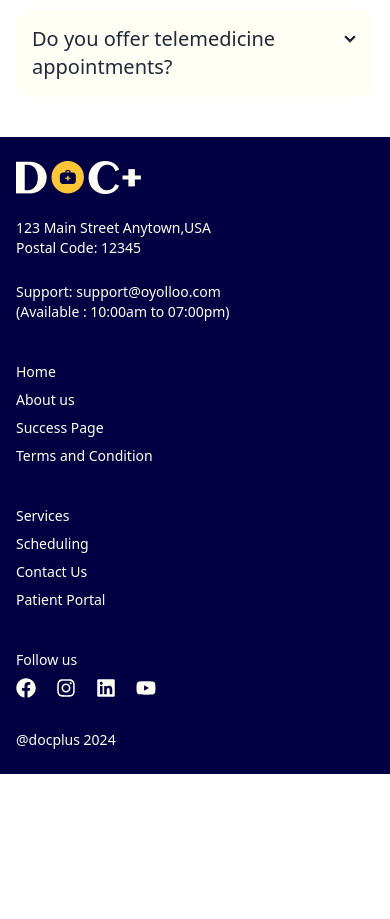
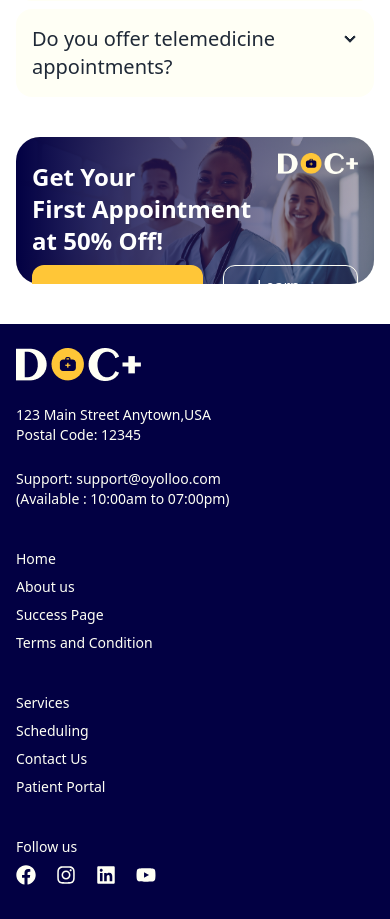
Before and after one commit to devo-ab/docPluss, a React (Vite) app: page / in a window 390 px wide. Shown: the part 3940-4859 px from the top of the page. Before the commit the page ends 4714 px from the top, so only its background shows below. Built offline with nearby package versions, Linux system fonts and the light colour scheme.

Commit message:
added discount banner with responsive

```diff
--- a/src/Layouts/Home/Home.jsx
+++ b/src/Layouts/Home/Home.jsx
@@ -1,5 +1,6 @@
 import Banner from "../../components/Banner/Banner";
 import CarePatient from "../../components/CarePatient/CarePatient";
+import Discount from "../../components/Discount/Discount";
 import Faq from "../../components/Faq/Faq";
 import Services from "../../components/Services/Services";
 import Solution from "../../components/Solution/Solution";
@@ -12,6 +13,7 @@ const Home = () => {
             <Solution></Solution>
             <Services></Services>
             <Faq></Faq>
+            <Discount></Discount>
         </div>
     );
 };
--- /dev/null
+++ b/src/components/Discount/Discount.jsx
@@ -0,0 +1,38 @@
+import img from "../../assets/images/Rectangle 32.png";
+import logo from "../../assets/logo/logo light.png";
+import { LuArrowUpRight } from "react-icons/lu";
+
+const Discount = () => {
+  return (
+    <div className="mt-10 relative overflow-hidden">
+      <img className="w-full h-fit rounded-3xl" src={img} alt="" />
+      <div className="absolute inset-0 bg-gradient-to-r from-[#020043] to-[#0200434d] rounded-3xl"></div>
+
+      <div className="absolute top-4 md:top-16 right-4 md:right-16">
+        <img className="w-20" src={logo} alt="" />
+      </div>
+
+      <div className="absolute top-2 md:top-1/4 p-4 md:p-12">
+        <p className="text-2xl md:text-5xl font-semibold text-white">Get Your</p>
+        <p className="text-2xl md:text-5xl font-semibold text-white md:mt-3">First Appointment</p>
+        <p className="text-2xl md:text-5xl font-semibold text-white md:mt-3">at 50% Off!</p>
+        <div className="flex gap-5 mt-2 md:mt-6">
+          <button className="text-[#020043] font-medium bg-[#ffc637] rounded-xl px-6 py-2 flex items-center gap-1">
+            Appointment
+            <span className="text-xl">
+              <LuArrowUpRight />
+            </span>
+          </button>
+          <button className="text-white font-medium  rounded-xl px-6 py-2 flex items-center gap-1 border border-[#fffff5]">
+            Learn more
+            <span className="text-xl">
+              <LuArrowUpRight />
+            </span>
+          </button>
+        </div>
+      </div>
+    </div>
+  );
+};
+
+export default Discount;
```
